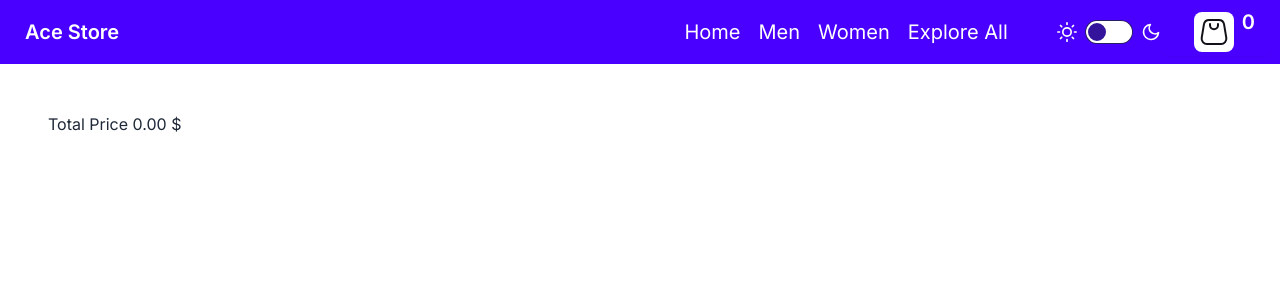
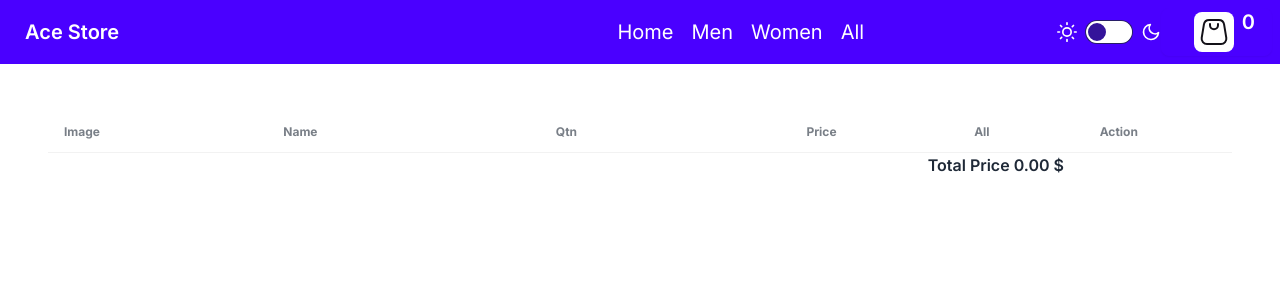
Before and after one commit to ajarek/next-14-ep-28-clothing-ecommerce, a Next.js app: page /cart in a window 1280 px wide. Shown: the top 300 px of the page. Built offline with nearby package versions, Linux system fonts and the light colour scheme.

Commit message:
added table

```diff
--- a/app/cart/page.tsx
+++ b/app/cart/page.tsx
@@ -11,42 +11,67 @@ const Cart = () => {
     useCartStore.persist.rehydrate()
   }, [])
   return (
-    <div  className='p-12'>
+    <div className='p-12 max-sm:p-0'>
+      <div className='overflow-x-auto'>
+        <table className='table'>
+          {/* head */}
+          <thead>
+            <tr>
+              <th className='max-sm:hidden'>Image</th>
+              <th>Name</th>
+              <th className='text-center'>Qtn</th>
+              <th className='text-right'>Price </th>
+              <th className='text-right'>All  </th>
+              <th className='text-center'>Action</th>
+            </tr>
+          </thead>
+          <tbody>
             {products.map((product) => (
-        <div className='flex flex-col gap-4' key={product.id}>
-          <div className='flex justify-between items-center'>
-            <div className=''>
+              <tr key={product.id}>
+                <td className='max-sm:hidden '>
+                  <div className='flex items-center gap-3'>
+                    <div className='avatar'>
+                      <div >
                         <Image
                           src={product.image}
                           alt={product.title}
                           width={60}
                           height={60}
                           style={{
-                  width: '50px',
-                  height: '50px',
-                  objectFit: 'cover'
+                            width: '60px',
+                            height: '60px',
+                            objectFit: 'contain',
                           }}
                         />
-
-            </div>
-            <div className=' flex gap-10 items-center '>
-                <p className=' text-sm'>{product.title.slice(0, 20)}</p>
-                <p className=' text-sm'>{product.count}</p>
-                <p className='text-xl'>${product.price}</p>
-                <p className='text-xl'>${product.price*product.count}</p>
-              </div>
-            <div className='flex gap-2'>
-              <button
-                className='btn btn-ghost'
-                onClick={() => removeFromCart(product)}
-              >
-                Remove
-              </button>
                       </div>
                     </div>
                   </div>
+                </td>
+                <td className='max-w-36 text-wrap'>{product.title}</td>
+                <td className='text-center max-w-12 '>{product.count}</td>
+                <td className='text-right max-w-32 '>
+                  {product.price.toFixed(2)}
+                </td>
+                <td className='text-right max-w-32 '>
+                  {(product.price * product.count).toFixed(2)}
+                </td>
+                <td className='text-center'>
+                  <button
+                    className='btn btn-ghost btn-circle'
+                    onClick={() => removeFromCart(product)}
+                  >
+                    ❌
+                  </button>
+                </td>
+              </tr>
             ))}
-      <div>
+          </tbody>
+        </table>
+      </div>
+      <div
+        w-full
+        className='text-right font-semibold pr-[168px]'
+      >
         Total Price{' '}
         {[...products]
           .reduce(
--- a/components/Navbar.tsx
+++ b/components/Navbar.tsx
@@ -62,12 +62,12 @@ const Navbar = () => {
       <div className='flex-1'>
         <Link
           href={'/'}
-          className='btn btn-ghost text-xl'
+          className='btn btn-ghost max-sm:btn-sm text-xl'
         >
          Ace Store
         </Link>
       </div>
-      <div className=' w-1/3 flex justify-center max-sm:hidden gap-4  '>
+      <div className=' w-1/2  flex justify-center max-sm:hidden gap-4  '>
         <Link
           href='/'
           className='link link-hover btn-ghost text-xl'
@@ -90,7 +90,7 @@ const Navbar = () => {
           href='/store/all'
           className=' link link-hover btn-ghost text-xl'
         >
-          Explore All
+         All
         </Link>
       </div>
       <label className='flex cursor-pointer gap-2'>
--- a/components/Price.tsx
+++ b/components/Price.tsx
@@ -1,5 +1,4 @@
 'use client'
-
 
 import { useRouter } from 'next/navigation'
 import { useCartStore, ProductType } from '@/state/useCartStore'
@@ -44,12 +43,9 @@ const Price = ({ product }: { product: ProductType }) => {
   return (
     <div className='flex flex-col gap-4'>
       <h2 className='text-2xl font-bold'>${(+total).toFixed(2)}</h2>
-      {/* OPTIONS CONTAINER */}
 
-      {/* QUANTITY AND ADD BUTTON CONTAINER */}
-      <div className='flex justify-between items-center'>
-        {/* QUANTITY */}
-        <div className='flex justify-between items-center w-full h-11 px-3 ring-2 ring-primary max-sm:w-3/4'>
+      <div className=' flex  items-center '>
+        <div className='w-60 flex justify-between items-center pl-2 pr-6 py-[11px] border border-blue-500 '>
           <span className='mr-2'>Quantity</span>
           <div className='flex gap-4 items-center max-sm:gap-2'>
             <button
@@ -67,7 +63,7 @@ const Price = ({ product }: { product: ProductType }) => {
         </div>
         {/* CART BUTTON */}
         <button
-          className='uppercase w-56 btn btn-primary     text-white rounded-s-none max-sm:w-full max-sm:px-2 '
+          className='uppercase  btn btn-primary     text-white rounded-s-none -2 '
           onClick={handleCart}
         >
           Add to Cart
--- a/components/Products.tsx
+++ b/components/Products.tsx
@@ -10,9 +10,9 @@ type Product = {
 const Products = ({ products }: { products: Product[] }) => {
   return (
     <>
-
       {products.map((product: Product) => (
-        <Link href={`/product/${product.id}`}
+        <Link
+          href={`/product/${product.id}`}
           key={product.id}
           className=' w-[300px] h-[360px] bg-base-100 shadow-2xl p-4 flex flex-col justify-between rounded-lg border border-gray-300'
         >
@@ -28,7 +28,7 @@ const Products = ({ products }: { products: Product[] }) => {
             <p className=' text-sm'>{product.title.slice(0, 20)}</p>
             <p className='text-xl'>${product.price}</p>
             <div className=' self-end'>
-              <Link href='/cart/' className='btn btn-primary'>Buy Now</Link>
+              <button className='btn btn-primary'>Buy Now</button>
             </div>
           </div>
         </Link>
```
Lines whose indentation alone changed are shown as unchanged.
